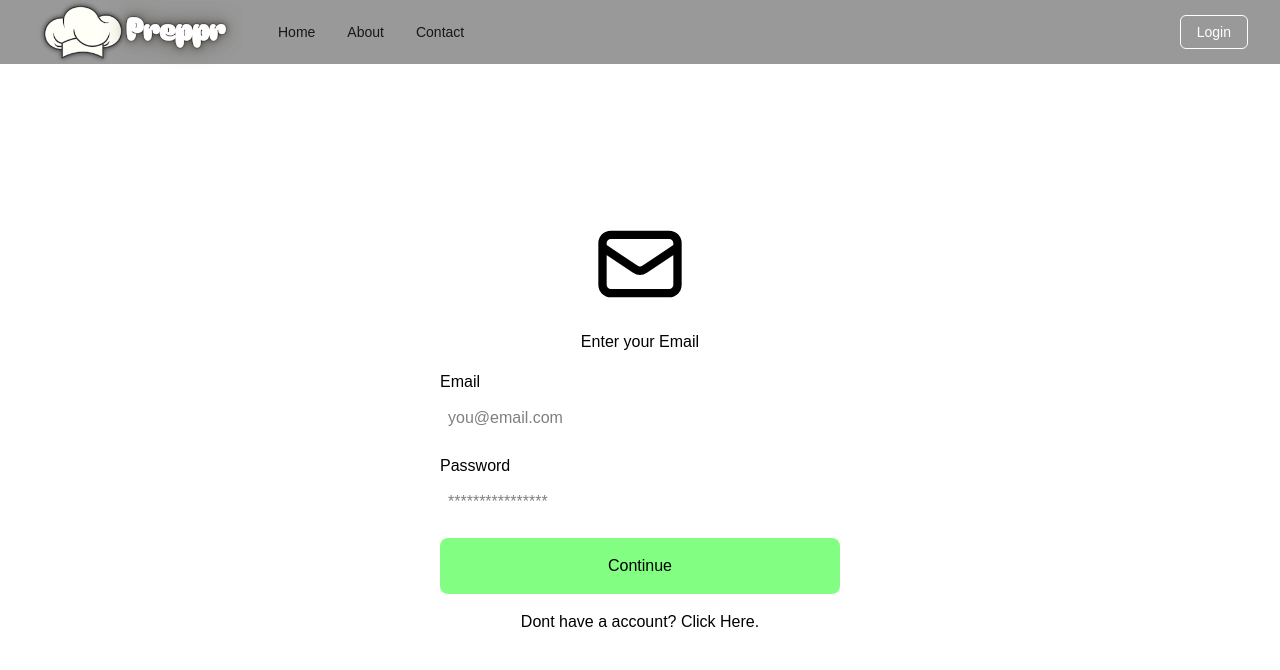
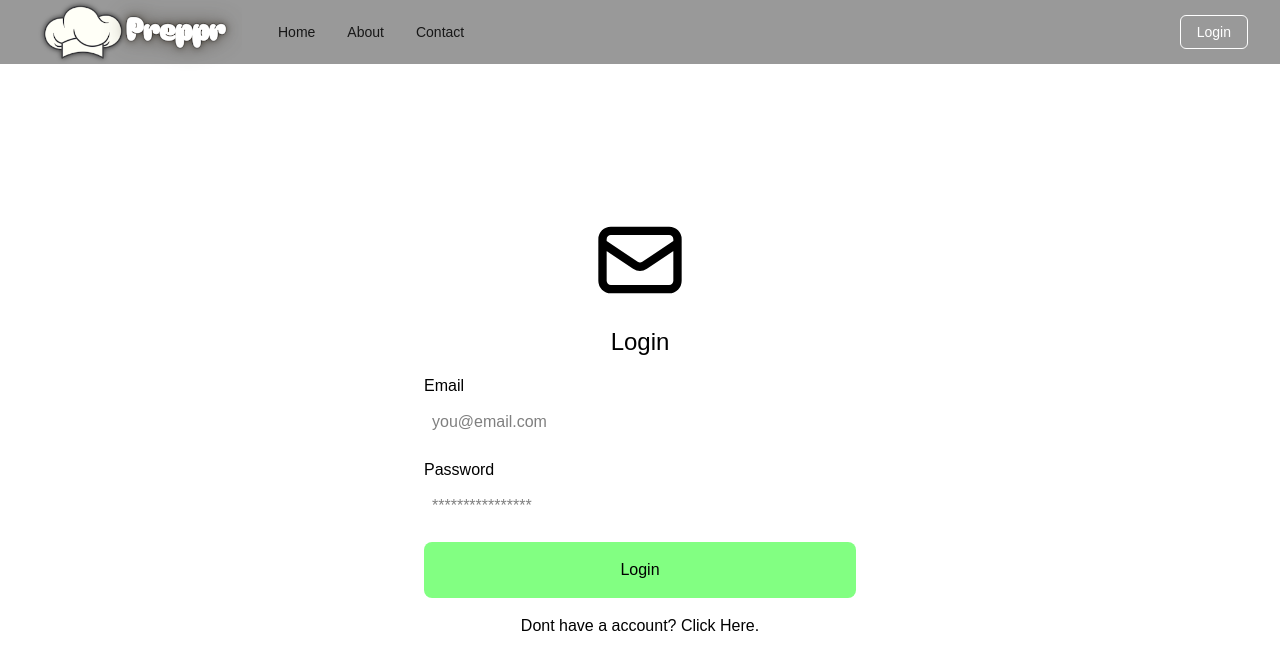
Before and after one commit to ScottyP1/preppr, a Next.js app in the folder frontend/: page /login in a window 1280 px wide. Shown: the top 670 px of the page. Built offline with nearby package versions, Linux system fonts and the light colour scheme.

Commit message:
Fix: Signup/Login Page

```diff
--- a/frontend/src/api/authRoutes.js
+++ b/frontend/src/api/authRoutes.js
@@ -4,28 +4,18 @@ const BASE_URL = "http://localhost:8000/api/auth";
 
 export const signUp = async (userData) => {
   try {
-    const response = await axios.post(`${BASE_URL}/register/`, userData, {
-      headers: {
-        "Content-Type": "application/json",
-      },
-    });
-
+    const response = await axios.post(`${BASE_URL}/register/`, userData);
     return response.data;
   } catch (error) {
-    console.error("Error during signup:", error.message);
+    throw error.response.data;
   }
 };
 
 export const login = async (userData) => {
   try {
-    const response = await axios.post(`${BASE_URL}/token/`, userData, {
-      headers: {
-        "Content-Type": "application/json",
-      },
-    });
-
+    const response = await axios.post(`${BASE_URL}/token/`, userData);
     return response.data;
   } catch (error) {
-    console.error("Error during signup:", error.message);
+    throw error.response.data;
   }
 };
--- a/frontend/src/app/login/page.js
+++ b/frontend/src/app/login/page.js
@@ -7,8 +7,8 @@ import { HiOutlineMail } from "react-icons/hi";
 import { login } from "@/api/authRoutes";
 
 export default function Login() {
-  const [data, setData] = useState({ email: "", password: "" });
-  const [error, setError] = useState("");
+  const [data, setData] = useState({ username: "", password: "" });
+  const [errors, setErrors] = useState({});
 
   const handleChange = (evt) => {
     const { name, value } = evt.target;
@@ -18,10 +18,8 @@ export default function Login() {
   const handleSubmit = async () => {
     try {
       const res = await login(data);
-      console.log("logged in:", res);
     } catch (err) {
-      console.error("login failed:", err);
-      setError(err.data);
+      setErrors(err);
     }
   };
 
@@ -31,10 +29,10 @@ export default function Login() {
         inputs={[
           {
             label: "Email",
-            name: "email",
+            name: "username",
             type: "text",
             placeholder: "you@email.com",
-            value: data.email,
+            value: data.username,
             onChange: handleChange,
           },
           {
@@ -46,14 +44,14 @@ export default function Login() {
             onChange: handleChange,
           },
         ]}
-        title="Enter your Email"
+        title="Login"
         placeholder="you@email.com"
         linkText="Dont have a account? Click Here."
         href="/signup"
-        buttonLabel="Continue"
+        buttonLabel="Login"
         onChange={handleChange}
         value={data.email}
-        error={error}
+        errors={errors}
         icon={<HiOutlineMail size={100} />}
         onClick={handleSubmit}
       />
--- a/frontend/src/app/signup/page.js
+++ b/frontend/src/app/signup/page.js
@@ -1,11 +1,10 @@
 "use client";
-import { useState, use } from "react";
+import { useState } from "react";
 import { useRouter } from "next/navigation";
 
 import UserInputContainer from "@/components/UserInputContainer";
 
-import { HiOutlineMail, HiOutlineMailOpen } from "react-icons/hi";
-import { RiLockPasswordFill } from "react-icons/ri";
+import { HiOutlineMail } from "react-icons/hi";
 
 import { signUp } from "@/api/authRoutes";
 
@@ -13,12 +12,10 @@ export default function Signup() {
   const [data, setData] = useState({
     email: "",
     password: "",
-    confirmPassword: "",
-    // code: "",
+    password_confirm: "",
   });
 
-  const [error, setError] = useState("");
-  // const [step, setStep] = useState(1);
+  const [errors, setErrors] = useState({});
   const router = useRouter();
 
   const handleChange = (evt) => {
@@ -26,41 +23,16 @@ export default function Signup() {
     setData((prev) => ({ ...prev, [name]: value }));
   };
 
-  //   api/register_user
-  //   const handleNext = async () => {
-  //     setError(null);
-  // if (step === 1) {
-  //   if (!data.email) return setError("Please enter your email.");
-  //   setStep(2);
-  // } else if (step === 2) {
-  //   if (!data.code) return setError("Enter the 6-digit code.");
-  //   setStep(3);
-  // } else if (step === 3) {
-  //   if (data.password.length < 8)
-  //     return setError("Password must be 8+ characters.");
-  //   if (data.password !== data.confirmPassword)
-  //     return setError("Passwords do not match.");
-  //   console.log("SUBMIT:", data);
-  // }
-  //   };
-
-  //   const handleResend = () => {
-  //     console.log("resend tried");
-  //   };
-
   const handleSubmit = async () => {
-    if (data.password !== data.confirmPassword) {
-      setError("Passwords Must Match");
+    if (data.password !== data.password_confirm) {
+      setErrors("Passwords must match");
       return;
     }
-
     try {
-      const res = await signUp(data);
-      console.log("Registered:", res);
+      await signUp(data);
       router.push("/login");
     } catch (err) {
-      console.error("Signup failed:", err);
-      setError(err.data);
+      setErrors(err);
     }
   };
 
@@ -81,95 +53,26 @@ export default function Signup() {
             name: "password",
             type: "password",
             placeholder: "*********",
-            value: data.email,
+            value: data.password,
             onChange: handleChange,
           },
           {
             label: "Confirm Password",
-            name: "confirmPassword",
+            name: "password_confirm",
             type: "password",
             placeholder: "*********",
-            value: data.email,
+            value: data.password_confirm,
             onChange: handleChange,
           },
         ]}
-        title="Enter your Email"
+        title="Signup"
         linkText="Already have a account? Click Here."
         href="/login"
         buttonLabel="Submit"
         onClick={handleSubmit}
-        error={error}
+        errors={errors}
         icon={<HiOutlineMail size={100} />}
       />
-      {/* {step === 1 && (
-        <UserInputContainer
-          inputs={[
-            {
-              label: "Email",
-              name: "email",
-              type: "email",
-              placeholder: "you@gmail.com",
-              value: data.email,
-              onChange: handleChange,
-            },
-          ]}
-          title="Enter your Email"
-          linkText="Already have a account? Click Here."
-          href="/login"
-          buttonLabel="Continue"
-          onClick={handleNext}
-          error={error}
-          icon={<HiOutlineMail size={100} />}
-        />
-      )}
-      {step === 2 && (
-        <UserInputContainer
-          inputs={[
-            {
-              label: "",
-              name: "code",
-              type: "number",
-              placeholder: "123456",
-              value: data.code,
-              onChange: handleChange,
-            },
-          ]}
-          title="Verify Email"
-          subTitle="Please check your email for a 6-digit PIN"
-          buttonLabel="Verify"
-          onClick={handleNext}
-          error={error}
-          icon={<HiOutlineMailOpen size={100} />}
-          handleResend={handleResend}
-        />
-      )}
-      {step === 3 && (
-        <UserInputContainer
-          inputs={[
-            {
-              label: "Password",
-              name: "password",
-              type: "password",
-              placeholder: "****************",
-              value: data.password,
-              onChange: handleChange,
-            },
-            {
-              label: "Confirm Password",
-              name: "confirmPassword",
-              type: "password",
-              placeholder: "****************",
-              value: data.confirmPassword,
-              onChange: handleChange,
-            },
-          ]}
-          title="Create Password"
-          buttonLabel="Submit"
-          onClick={handleNext}
-          error={error}
-          icon={<RiLockPasswordFill size={100} />}
-        />
-      )} */}
     </div>
   );
 }
--- a/frontend/src/components/UserInputContainer.js
+++ b/frontend/src/components/UserInputContainer.js
@@ -1,4 +1,3 @@
-import { useEffect, useState } from "react";
 import Link from "next/link";
 import Button from "./Button";
 
@@ -10,64 +9,39 @@ const UserInputContainer = ({
   href,
   buttonLabel,
   onClick,
-  error,
   icon,
-  handleResend,
+  errors,
 }) => {
-  const [counter, setCounter] = useState(30);
-
-  // Counter for resending code, limits user from spamming
-  useEffect(() => {
-    if (!handleResend) return;
-    const timer = setInterval(() => {
-      setCounter((prev) => (prev > 0 ? prev - 1 : 0));
-    }, 1000);
-    return () => clearInterval(timer);
-  }, [handleResend]);
-
-  const handleReset = async () => {
-    handleResend;
-    setCounter(resendSeconds);
-  };
-
+  console.log(errors);
   return (
-    <div className="flex flex-col justify-center items-center bg-white/40 p-6 rounded-lg gap-4 text-black md:min-w-[28rem]">
+    <div className="flex flex-col justify-center items-center bg-white/40 p-6 rounded-lg gap-4 text-black md:min-w-[30rem]">
       {icon}
 
       {/* Container Title */}
-      <h1>{title}</h1>
+      <h1 className="text-2xl">{title}</h1>
       {subTitle && <h2>{subTitle}</h2>}
 
-      {/* Render any passed inputs */}
+      {/* Render passed inputs */}
       {inputs.map((inp) => (
         <div key={inp.name} className="w-full">
-          {inp.label && <h3 className="self-start mb-1">{inp.label}</h3>}
+          {inp.label && <h3 className="mb-1">{inp.label}</h3>}
           <input
             name={inp.name}
             type={inp.type || "text"}
             onChange={inp.onChange}
             placeholder={inp.placeholder}
             className="bg-white rounded-lg p-2 w-full"
-            value={inp.values}
+            value={inp.value}
+            autoComplete={inp.autoComplete}
           />
+          {errors?.[inp.name] && (
+            <span className="text-red-500">{errors[inp.name]}</span>
+          )}
         </div>
       ))}
-
-      {/* Handle resending code to email */}
-      {handleResend &&
-        (counter > 0 ? (
-          <span className="text-gray-500 cursor-not-allowed">
-            Didn’t get the code? You can resend in {counter}s.
-          </span>
-        ) : (
-          <span onClick={handleReset} className="text-blue-600 cursor-pointer">
-            Didn’t get the code? Click here to resend.
-          </span>
-        ))}
-
-      {/* If any errors will display when user tries to continue */}
-      {error && <span className="text-red-500">{error}</span>}
-
+      {errors?.detail && (
+        <span className="text-red-500 text-sm">{errors.detail}</span>
+      )}
       <Button className="w-full" onClick={onClick}>
         {buttonLabel}
       </Button>
```
